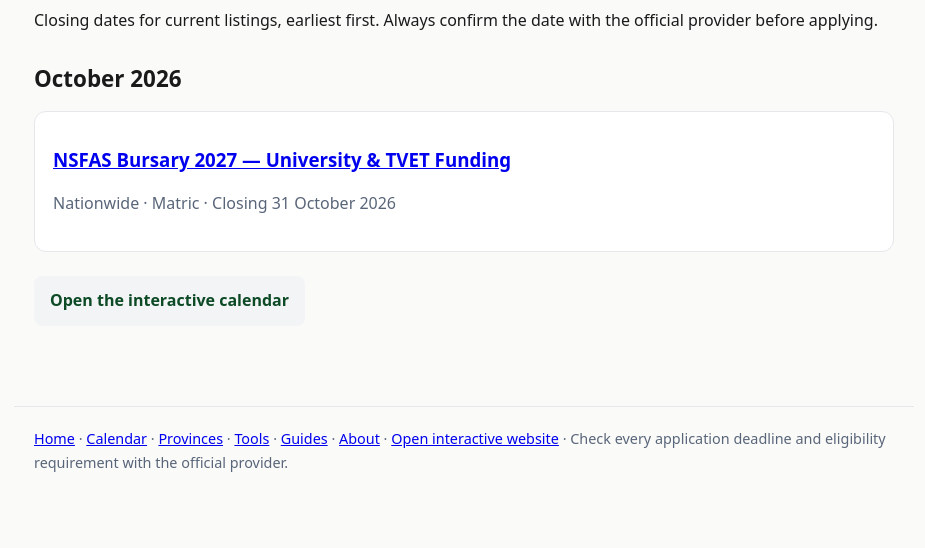
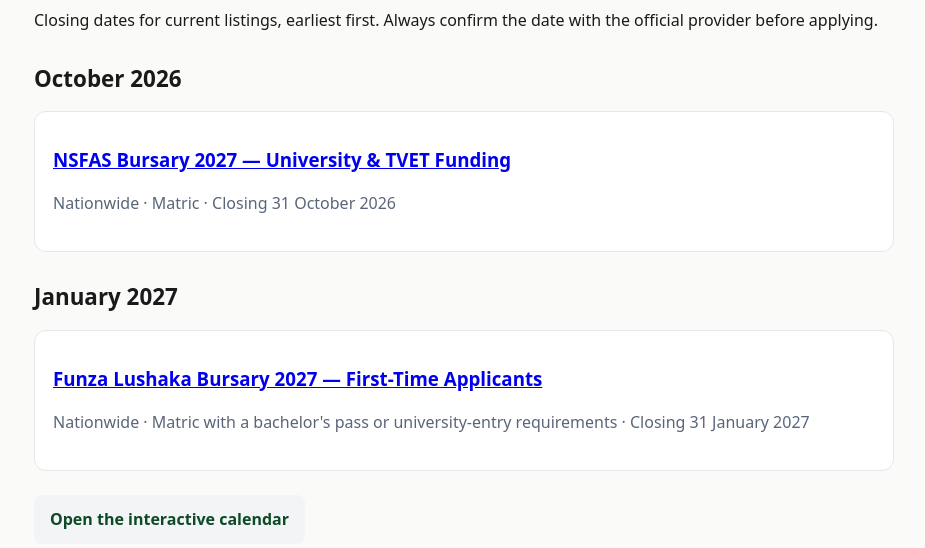
Before and after one commit to Ituthema/seta-careers-platform, a website: page calendar/index.html in a window 1280 px wide. Shown: the part 252-800 px from the top of the page, without its empty margins (176-1101 px from the left). Drawn offline with Linux system fonts and the light colour scheme.

Commit message:
build: regenerate opportunity pages and sitemap

```diff
--- a/calendar/index.html
+++ b/calendar/index.html
@@ -25,7 +25,7 @@
 <body>
 <!-- GENERATED SEO PAGE: OpportunitiesZA -->
 <header><a class="brand" href="/">OpportunitiesZA</a> <span class="muted">· South African career opportunities</span></header>
-<main><nav class="muted"><a href="/">Home</a> / Deadline calendar</nav><h1>Deadline Calendar</h1><p>Closing dates for current listings, earliest first. Always confirm the date with the official provider before applying.</p><h2>October 2026</h2><article class="card"><h3><a href="/bursaries/nsfas-bursary-2027/">NSFAS Bursary 2027 — University &amp; TVET Funding</a></h3><p class="muted">Nationwide · Matric · Closing 31 October 2026</p></article><p><a class="btn secondary" href="/#/calendar">Open the interactive calendar</a></p></main>
+<main><nav class="muted"><a href="/">Home</a> / Deadline calendar</nav><h1>Deadline Calendar</h1><p>Closing dates for current listings, earliest first. Always confirm the date with the official provider before applying.</p><h2>October 2026</h2><article class="card"><h3><a href="/bursaries/nsfas-bursary-2027/">NSFAS Bursary 2027 — University &amp; TVET Funding</a></h3><p class="muted">Nationwide · Matric · Closing 31 October 2026</p></article><h2>January 2027</h2><article class="card"><h3><a href="/bursaries/funza-lushaka-bursary-2027-first-time-applicants/">Funza Lushaka Bursary 2027 — First-Time Applicants</a></h3><p class="muted">Nationwide · Matric with a bachelor's pass or university-entry requirements · Closing 31 January 2027</p></article><p><a class="btn secondary" href="/#/calendar">Open the interactive calendar</a></p></main>
 <footer><a href="/">Home</a> · <a href="/calendar/">Calendar</a> · <a href="/provinces/">Provinces</a> · <a href="/tools/">Tools</a> · <a href="/guides/">Guides</a> · <a href="/about/">About</a> · <a href="/#/">Open interactive website</a> · Check every application deadline and eligibility requirement with the official provider.</footer>
 </body>
 </html>
```
